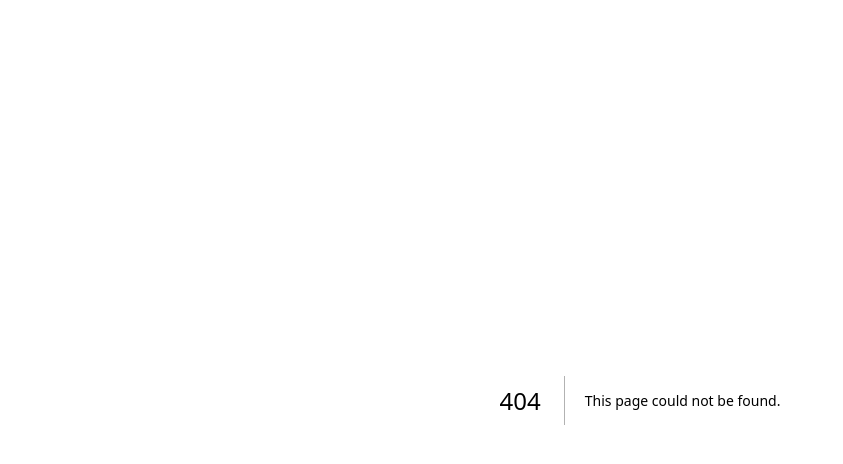
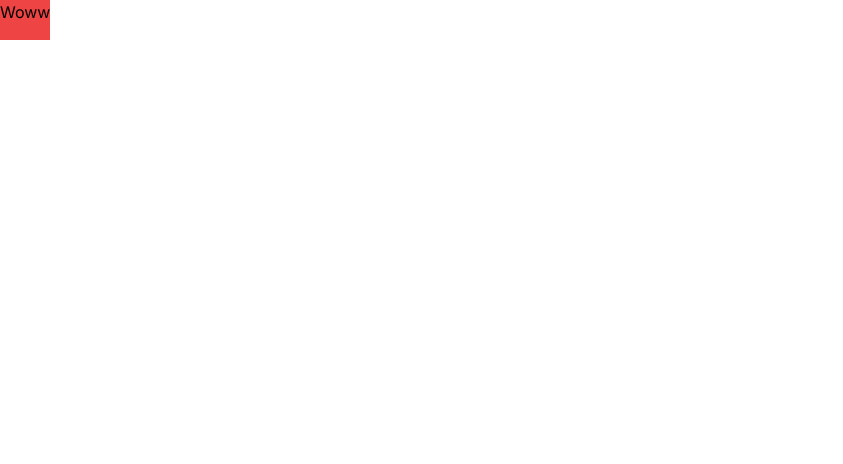
Before and after one commit to SyedMuzammil2212/TalentCogent, a Next.js app in the folder cogentdashboard/: page /trail in a window 1280 px wide. Before the commit this address had no page. Shown: the top 464 px of the page, without its empty margins (0-843 px from the left). Built offline with nearby package versions, Linux system fonts and the light colour scheme.

Commit message:
Doing Push

```diff
--- /dev/null
+++ b/cogentdashboard/app/trail/page.js
@@ -0,0 +1,9 @@
+import React from 'react';
+
+function Page(props) {
+    return (
+        <div className={" h-10 bg-red-500 w-fit  "} >Woww</div>
+    );
+}
+
+export default Page;
```
